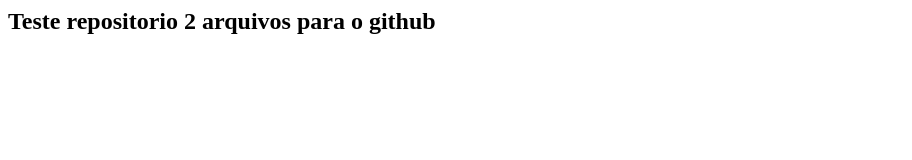
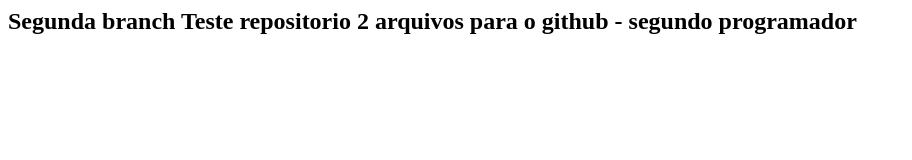
Before and after one commit to DenisAlexandre/git-fundamentos, a plain HTML site: page index.html in a window 1280 px wide. Shown: the whole page, without its empty margins (0-912 px from the left). Drawn offline with Linux system fonts and the light colour scheme.

Commit message:
trabalhando com nova branch

```diff
--- a/index.html
+++ b/index.html
@@ -1 +1 @@
-<h2> Teste repositorio 2 arquivos para o github </h2>
+<h2> Segunda branch Teste repositorio 2 arquivos para o github - segundo programador </h2>
```
